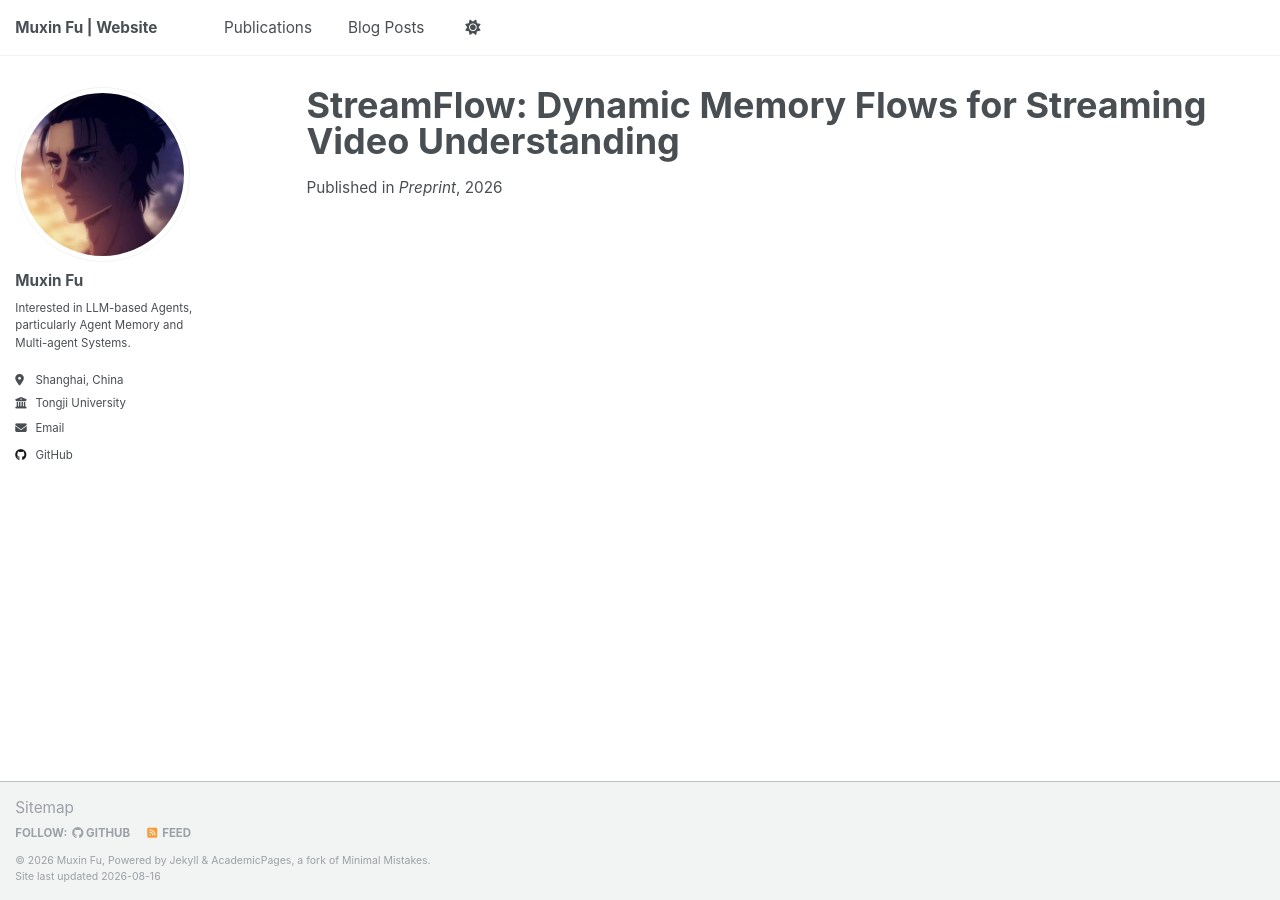
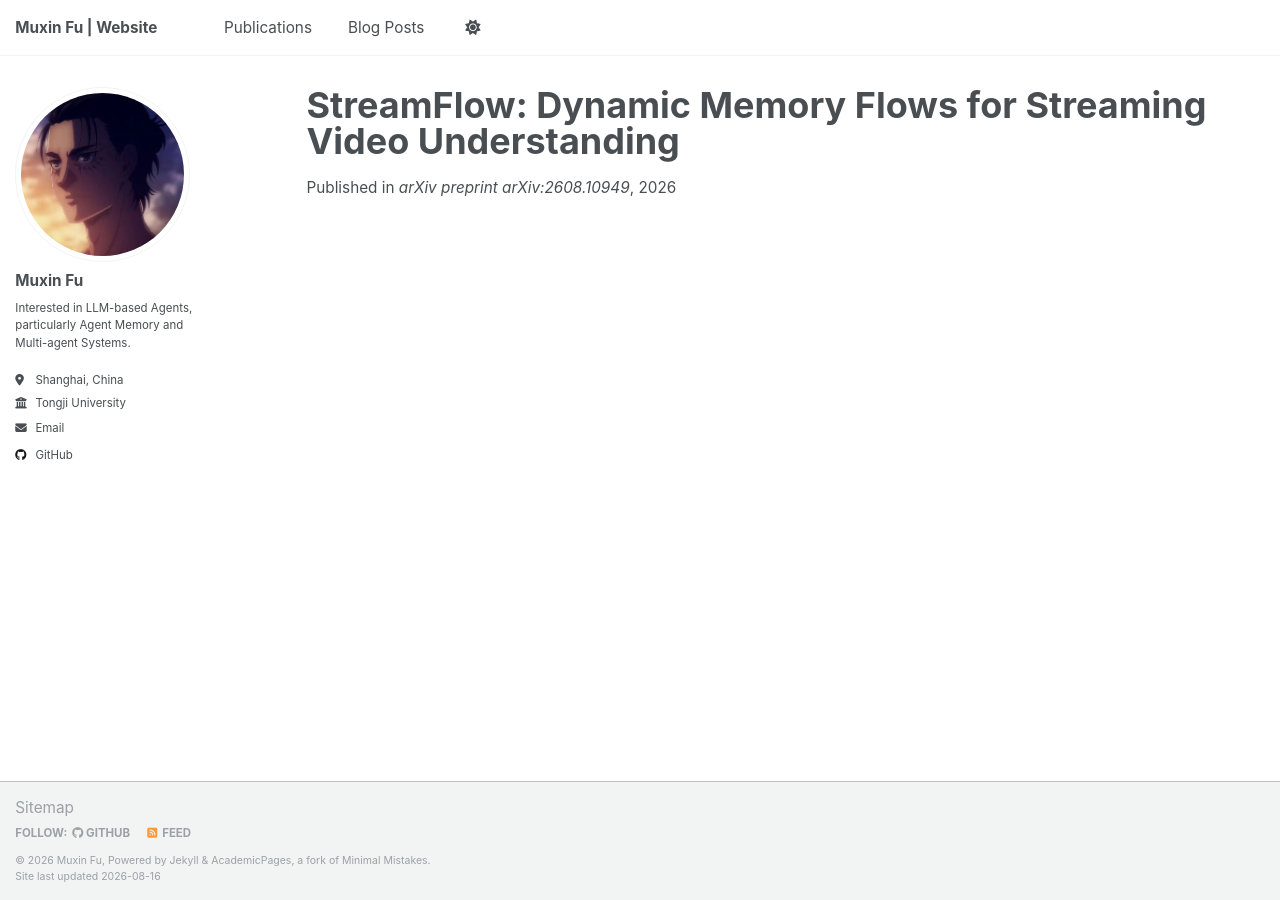
Before and after one commit to KANABOON1/KANABOON1.github.io, a Jekyll site: the page built from _publications/2026-08-11-StreamFlow_Dynamic_Memory_Flows_for_Streaming_Video_Understanding.md, in a window 1280 px wide. Built offline with Jekyll 4.4.1, drawn with Linux system fonts in a browser that asks for light colours.

Commit message:
Add StreamFlow arxiv.

```diff
--- a/_publications/2026-08-11-StreamFlow_Dynamic_Memory_Flows_for_Streaming_Video_Understanding.md
+++ b/_publications/2026-08-11-StreamFlow_Dynamic_Memory_Flows_for_Streaming_Video_Understanding.md
@@ -1,8 +1,9 @@
 ---
 title: "StreamFlow: Dynamic Memory Flows for Streaming Video Understanding"
 authors: "Muxin Fu†, Yifan Zhang†, Wentao Zhang†, Fangming Guo, Qian Chen, Guibin Zhang, Shuicheng Yan, Bo An"
-venue: "Preprint"
+venue: "arXiv preprint arXiv:2608.10949"
 year: "2026"
+paperurl: "https://arxiv.org/abs/2608.10949"
 collection: "publications"
 category: "conferences"
 image: "images/streamflow.png"
```
